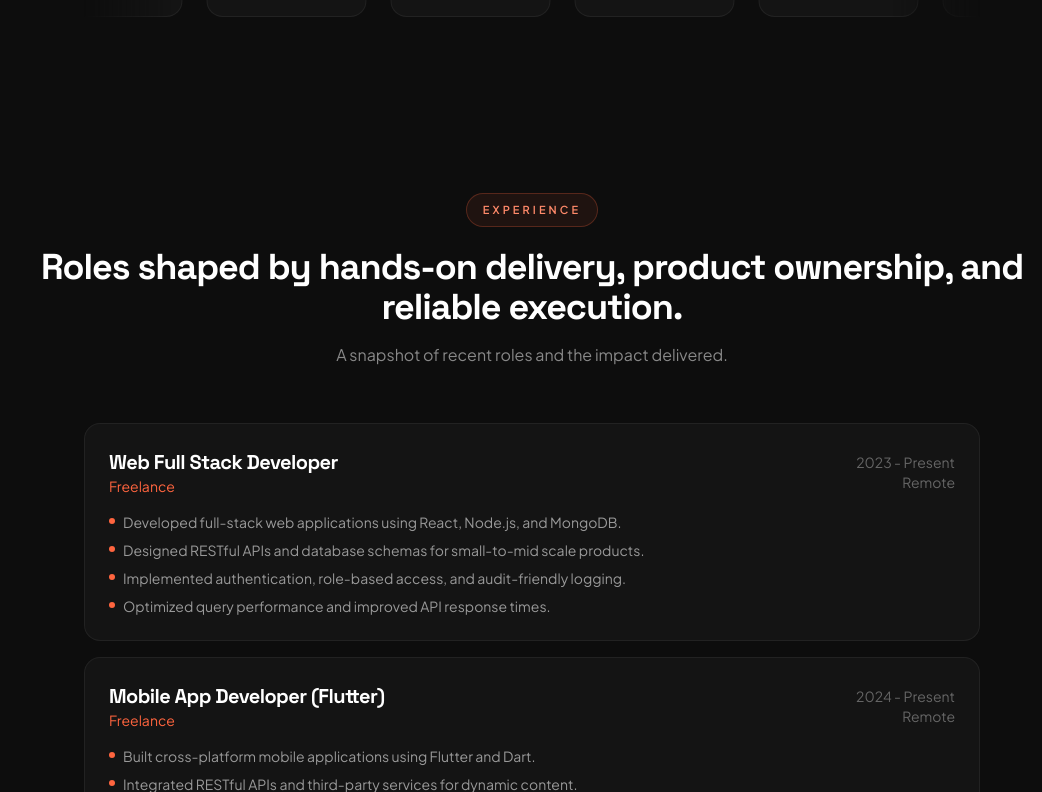
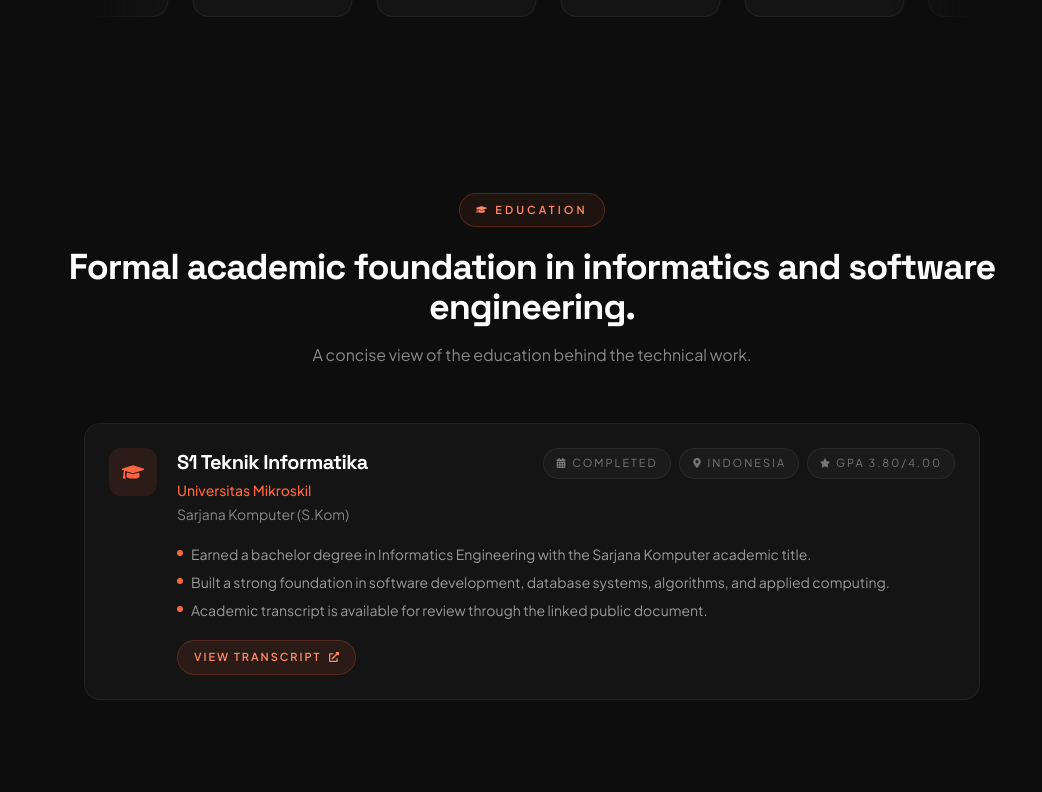
Before and after one commit to bintangmcsinaga/Portofolio, a React (Vite) app: page / in a window 1280 px wide. Shown: the part 1288-2080 px from the top of the page, without its empty margins (238-1280 px from the left). Built offline with nearby package versions, Linux system fonts and the light colour scheme; no server answers.

Commit message:
Add education section

```diff
--- /dev/null
+++ b/src/components/Education.jsx
@@ -0,0 +1,110 @@
+import { motion } from 'framer-motion';
+import { FaCalendarAlt, FaExternalLinkAlt, FaGraduationCap, FaMapMarkerAlt, FaStar } from 'react-icons/fa';
+import { education } from '../data/profile';
+
+const fromPublicFile = (path) => {
+    if (!path) return '#';
+    return `${import.meta.env.BASE_URL}${path.split('/').map(encodeURIComponent).join('/')}`;
+};
+
+const Education = () => {
+    return (
+        <section id="education" className="py-20">
+            <div className="container mx-auto px-4">
+                <motion.div
+                    initial={{ opacity: 0, y: 20 }}
+                    whileInView={{ opacity: 1, y: 0 }}
+                    transition={{ duration: 0.5 }}
+                    viewport={{ once: true }}
+                    className="mb-14 text-center"
+                >
+                    <div className="mb-5 flex justify-center">
+                        <span className="section-kicker">
+                            <FaGraduationCap className="mr-2 inline-block" />
+                            Education
+                        </span>
+                    </div>
+                    <h2 className="mb-4 text-3xl font-bold text-white md:text-4xl">
+                        Formal academic foundation in informatics and software engineering.
+                    </h2>
+                    <p className="mx-auto max-w-2xl text-[#888888]">
+                        A concise view of the education behind the technical work.
+                    </p>
+                </motion.div>
+
+                <div className="mx-auto grid max-w-4xl grid-cols-1 gap-4">
+                    {education.map((item, index) => (
+                        <motion.div
+                            key={`${item.program}-${item.institution}`}
+                            initial={{ opacity: 0, y: 24 }}
+                            whileInView={{ opacity: 1, y: 0 }}
+                            transition={{ duration: 0.4, delay: index * 0.1 }}
+                            viewport={{ once: true }}
+                            className="group rounded-2xl border border-white/[0.06] bg-[#141414] p-6 transition-all duration-300 hover:border-[#FF653F]/20"
+                        >
+                            <div className="flex flex-col gap-5 sm:flex-row sm:items-start">
+                                <div className="flex h-12 w-12 shrink-0 items-center justify-center rounded-xl bg-[#FF653F]/10 text-[#FF653F]">
+                                    <FaGraduationCap size={22} />
+                                </div>
+
+                                <div className="min-w-0 flex-1">
+                                    <div className="flex flex-col justify-between gap-3 md:flex-row md:items-start">
+                                        <div>
+                                            <h3 className="text-xl font-semibold text-white transition-colors duration-300 group-hover:text-[#ff8a6a]">
+                                                {item.program}
+                                            </h3>
+                                            <p className="mt-1 text-sm font-medium text-[#FF653F]">{item.institution}</p>
+                                            {item.credential && (
+                                                <p className="mt-1 text-sm text-[#888888]">{item.credential}</p>
+                                            )}
+                                        </div>
+
+                                        <div className="flex flex-wrap gap-2 text-[11px] uppercase tracking-[0.18em] text-[#777777] md:justify-end">
+                                            <span className="inline-flex items-center gap-1.5 rounded-full border border-white/[0.06] bg-white/[0.03] px-3 py-1.5">
+                                                <FaCalendarAlt size={10} />
+                                                {item.period}
+                                            </span>
+                                            <span className="inline-flex items-center gap-1.5 rounded-full border border-white/[0.06] bg-white/[0.03] px-3 py-1.5">
+                                                <FaMapMarkerAlt size={10} />
+                                                {item.location}
+                                            </span>
+                                            {item.gpa && (
+                                                <span className="inline-flex items-center gap-1.5 rounded-full border border-white/[0.06] bg-white/[0.03] px-3 py-1.5">
+                                                    <FaStar size={10} />
+                                                    GPA {item.gpa}
+                                                </span>
+                                            )}
+                                        </div>
+                                    </div>
+
+                                    <ul className="mt-5 space-y-2 text-sm text-[#999999]">
+                                        {item.highlights.map((highlight) => (
+                                            <li key={highlight} className="flex gap-2">
+                                                <span className="mt-1.5 h-1.5 w-1.5 shrink-0 rounded-full bg-[#FF653F]" />
+                                                <span>{highlight}</span>
+                                            </li>
+                                        ))}
+                                    </ul>
+
+                                    {item.transcriptFile && (
+                                        <a
+                                            href={fromPublicFile(item.transcriptFile)}
+                                            target="_blank"
+                                            rel="noopener noreferrer"
+                                            className="mt-5 inline-flex items-center gap-2 rounded-full border border-[#FF653F]/20 bg-[#FF653F]/10 px-4 py-2 text-[11px] font-semibold uppercase tracking-[0.18em] text-[#ff8a6a] transition-all duration-200 hover:bg-[#FF653F] hover:text-white"
+                                        >
+                                            View Transcript
+                                            <FaExternalLinkAlt size={10} />
+                                        </a>
+                                    )}
+                                </div>
+                            </div>
+                        </motion.div>
+                    ))}
+                </div>
+            </div>
+        </section>
+    );
+};
+
+export default Education;
--- a/src/components/Header.jsx
+++ b/src/components/Header.jsx
@@ -10,6 +10,7 @@ const Header = () => {
     const navLinks = [
         { name: 'Home', href: '#home' },
         { name: 'About', href: '#about' },
+        { name: 'Education', href: '#education' },
         { name: 'Experience', href: '#experience' },
         { name: 'Projects', href: '#projects' },
         { name: 'Contact', href: '#contact' },
--- a/src/data/profile.js
+++ b/src/data/profile.js
@@ -31,6 +31,23 @@ export const skills = [
     { name: 'Docker', icon: 'FaDocker', color: 'text-blue-500' },
     { name: 'Kubernetes', icon: 'SiKubernetes', color: 'text-blue-600' },
     { name: 'Figma', icon: 'SiFigma', color: 'text-pink-400' },
+];
+
+export const education = [
+    {
+        program: 'S1 Teknik Informatika',
+        institution: 'Universitas Mikroskil',
+        credential: 'Sarjana Komputer (S.Kom)',
+        period: 'Completed',
+        location: 'Indonesia',
+        gpa: '3.80/4.00',
+        transcriptFile: 'Transkrip Nilai.pdf',
+        highlights: [
+            'Earned a bachelor degree in Informatics Engineering with the Sarjana Komputer academic title.',
+            'Built a strong foundation in software development, database systems, algorithms, and applied computing.',
+            'Academic transcript is available for review through the linked public document.',
+        ],
+    },
 ];
 
 export const experiences = [
--- a/src/pages/Home.jsx
+++ b/src/pages/Home.jsx
@@ -4,6 +4,7 @@ import { FaCube } from 'react-icons/fa'
 import Header from '../components/Header'
 import Hero from '../components/Hero'
 import About from '../components/About'
+import Education from '../components/Education'
 import WorkExperience from '../components/WorkExperience'
 import Projects from '../components/Projects'
 import Contact from '../components/Contact'
@@ -97,6 +98,7 @@ const Home = () => {
                     <>
                         <Hero />
                         <About />
+                        <Education />
                         <WorkExperience />
                         <Projects />
                         <Contact />
```
Also changed, not shown: 1 other file (tests, documents, lock files or other folders).
